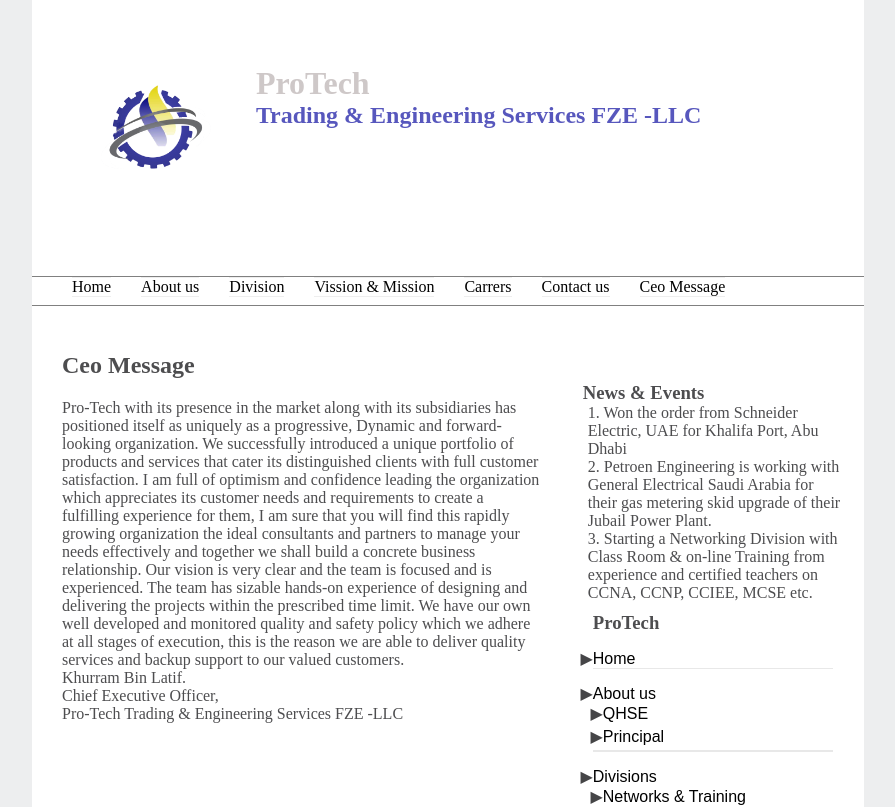
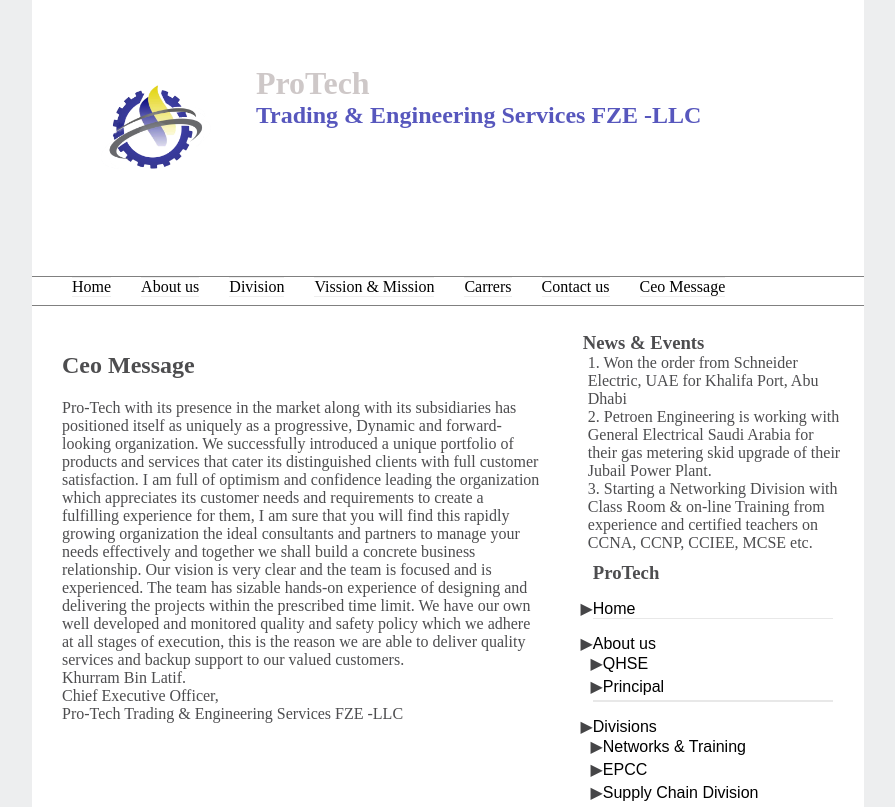
Before and after one commit to HussainBinInam/petro-en, a React (Create React App) app: page /CEO-MESSAGE in a window 1280 px wide. Shown: the top 807 px of the page, without its empty margins (192-1087 px from the left). Built offline with nearby package versions, Linux system fonts and the light colour scheme.

Commit message:
Update newsNevents.scss
added margin to news&event

```diff
--- a/src/components/NewsNevents/newsNevents.scss
+++ b/src/components/NewsNevents/newsNevents.scss
@@ -2,7 +2,7 @@
   min-width: 30%;
 
   float: right;
-  margin-top: 50px;
+  margin-bottem: 50px;
   ul {
     padding-left: 5px;
     margin: 0;
```
